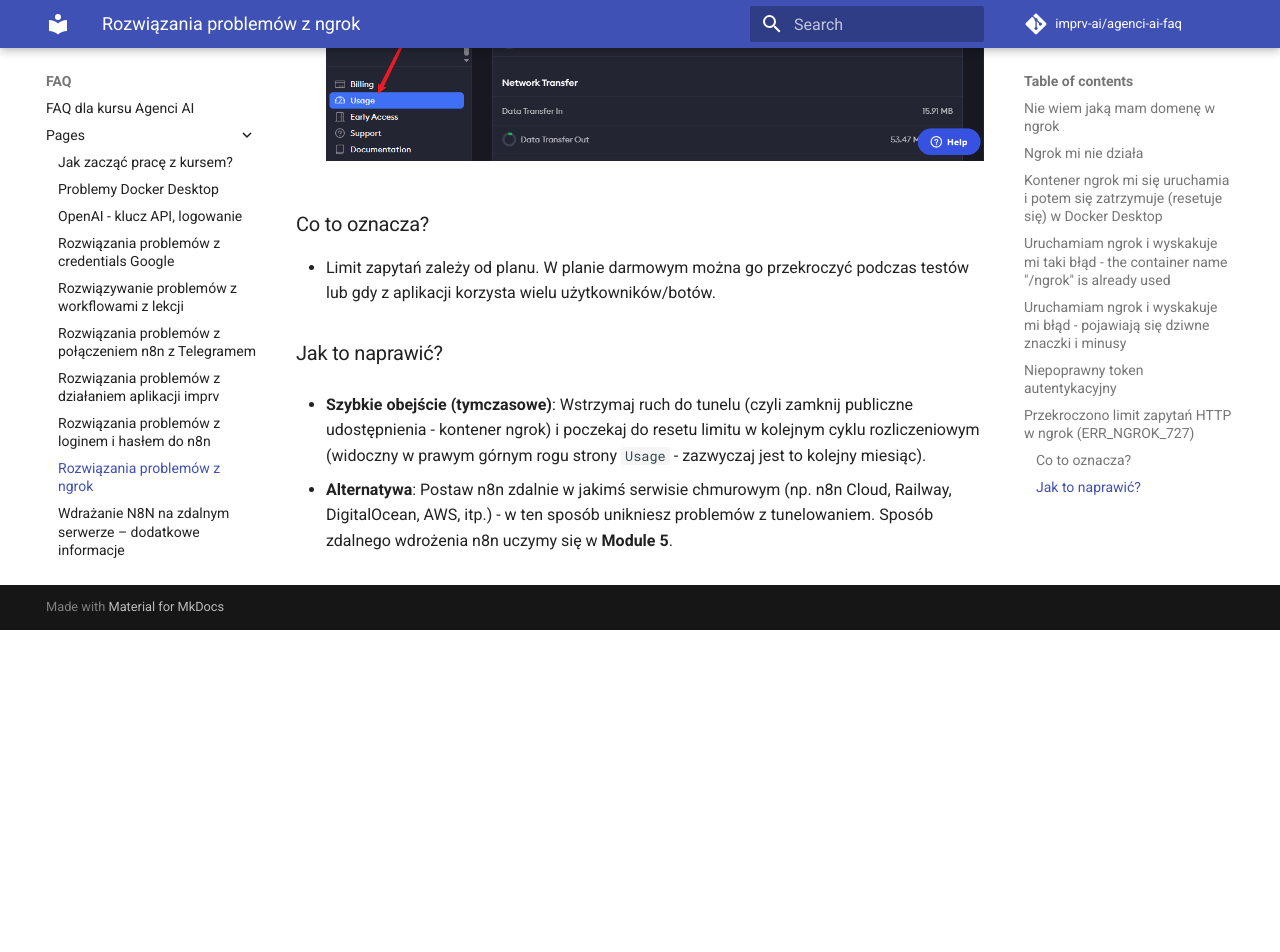
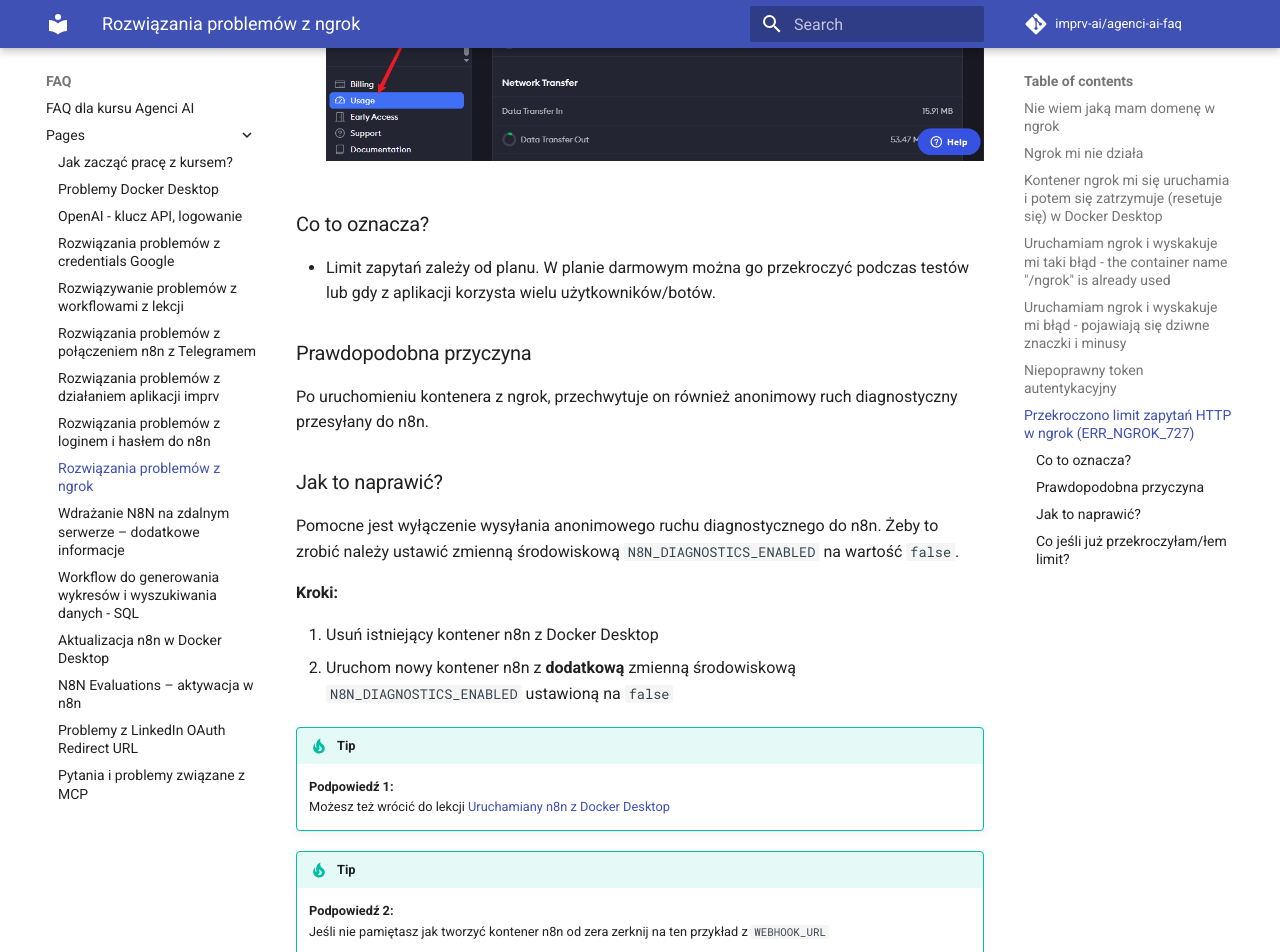
Before and after one commit to imprv-ai/agenci-ai-faq, an MkDocs documentation site: the page built from docs/pages/09_ngrok_problems.md, in a window 1280 px wide and 1400 px high, scrolled down 4938 px. Shown: the top 952 px of the window. Built offline with MkDocs 1.6.1 and Material for MkDocs 9.7.7, drawn with Linux system fonts in a browser that asks for light colours; comment, search, counter and statistics services are not loaded; before the commit the page ends 5568 px from its top, so only the background shows below that; some of the changed text lies outside the part shown; grey boxes are pictures that could not be loaded.

Commit message:
provide the fix for the n8n limie error

```diff
--- a/docs/pages/09_ngrok_problems.md
+++ b/docs/pages/09_ngrok_problems.md
@@ -93,8 +93,30 @@
 
 - Limit zapytań zależy od planu. W planie darmowym można go przekroczyć podczas testów lub gdy z aplikacji korzysta wielu użytkowników/botów.
 
+
+### Prawdopodobna przyczyna
+Po uruchomieniu kontenera z ngrok, przechwytuje on również anonimowy ruch diagnostyczny przesyłany do n8n.
+
 ### Jak to naprawić?
 
-- **Szybkie obejście (tymczasowe)**: Wstrzymaj ruch do tunelu (czyli zamknij publiczne udostępnienia - kontener ngrok) i poczekaj do resetu limitu w kolejnym cyklu rozliczeniowym (widoczny w prawym górnym rogu strony `Usage` - zazwyczaj jest to kolejny miesiąc).
+Pomocne jest wyłączenie wysyłania anonimowego ruchu diagnostycznego do n8n.
+Żeby to zrobić należy ustawić zmienną środowiskową `N8N_DIAGNOSTICS_ENABLED` na wartość `false`.
 
-- **Alternatywa**: Postaw n8n zdalnie w jakimś serwisie chmurowym (np. n8n Cloud, Railway, DigitalOcean, AWS, itp.) - w ten sposób unikniesz problemów z tunelowaniem. Sposób zdalnego wdrożenia n8n uczymy się w **Module 5**.
+**Kroki:**
+
+1. Usuń istniejący kontener n8n z Docker Desktop
+1. Uruchom nowy kontener n8n z **dodatkową** zmienną środowiskową `N8N_DIAGNOSTICS_ENABLED` ustawioną na `false`
+
+!!! tip
+    **Podpowiedź 1:**
+    Możesz też wrócić do lekcji [Uruchamiany n8n z Docker Desktop](https://app.imprv.ai/assignments?taskEntityId=c780f2e3-7b9d-44e6-8923-762730eefa87)
+
+!!! tip
+    **Podpowiedź 2:**
+    Jeśli nie pamiętasz jak tworzyć kontener n8n od zera zerknij na ten przykład z `WEBHOOK_URL`
+    <div style="position: relative; padding-bottom: 56.25%; height: 0;"><iframe src="https://www.loom.com/embed/b0fb4aa94f90493da164214e88ee1c07?sid=e86d29a8-2a97-4b11-840f-2bea0575d1a5" frameborder="0" webkitallowfullscreen mozallowfullscreen allowfullscreen style="position: absolute; top: 0; left: 0; width: 100%; height: 100%;"></iframe></div>
+
+
+
+### Co jeśli już przekroczyłam/łem limit?
+- **Zaczekaj na reset limitu**: Wstrzymaj ruch do tunelu (czyli zamknij publiczne udostępnienia - kontener ngrok) i poczekaj do resetu limitu w kolejnym cyklu rozliczeniowym (widoczny w prawym górnym rogu strony `Usage` - zazwyczaj jest to kolejny miesiąc).
```
